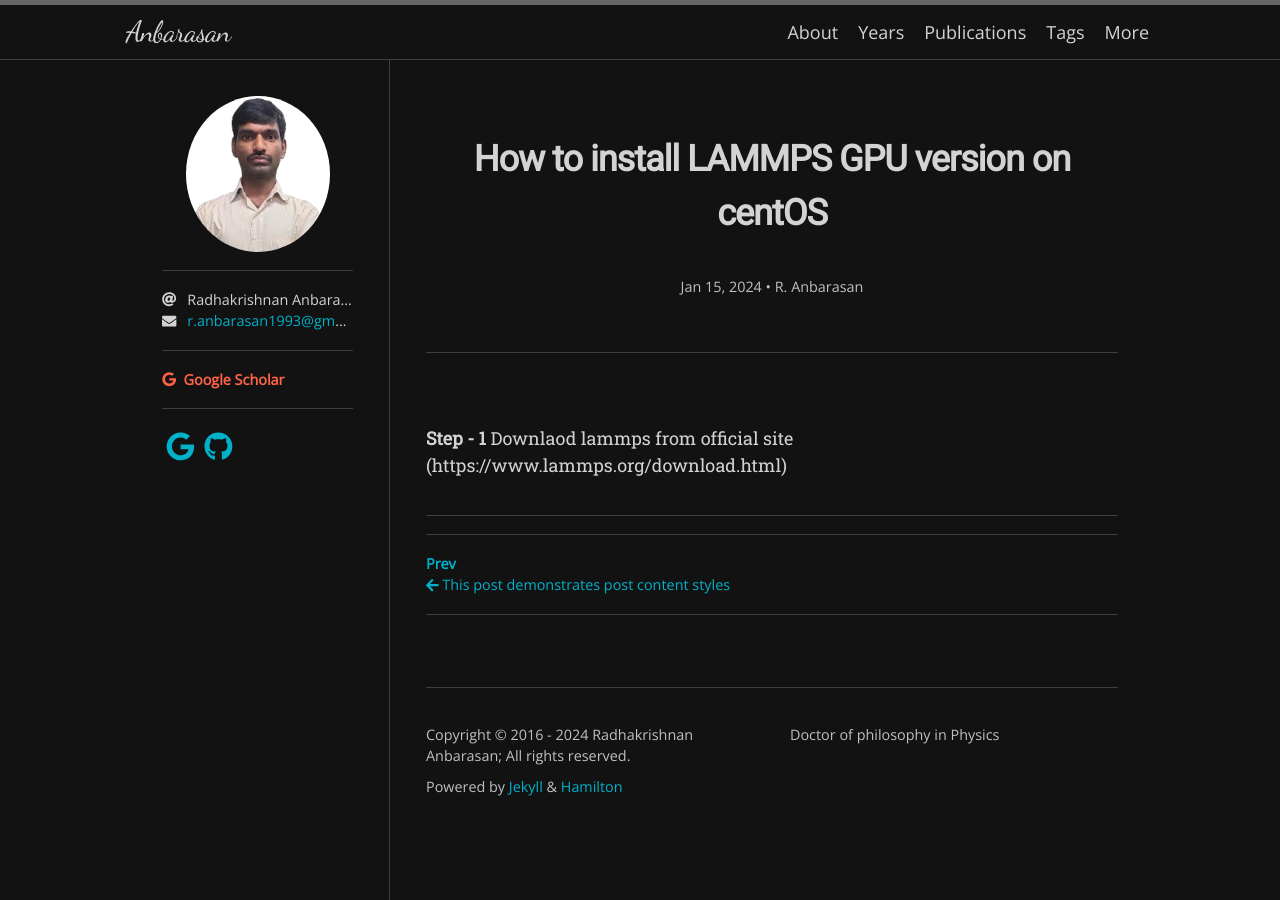
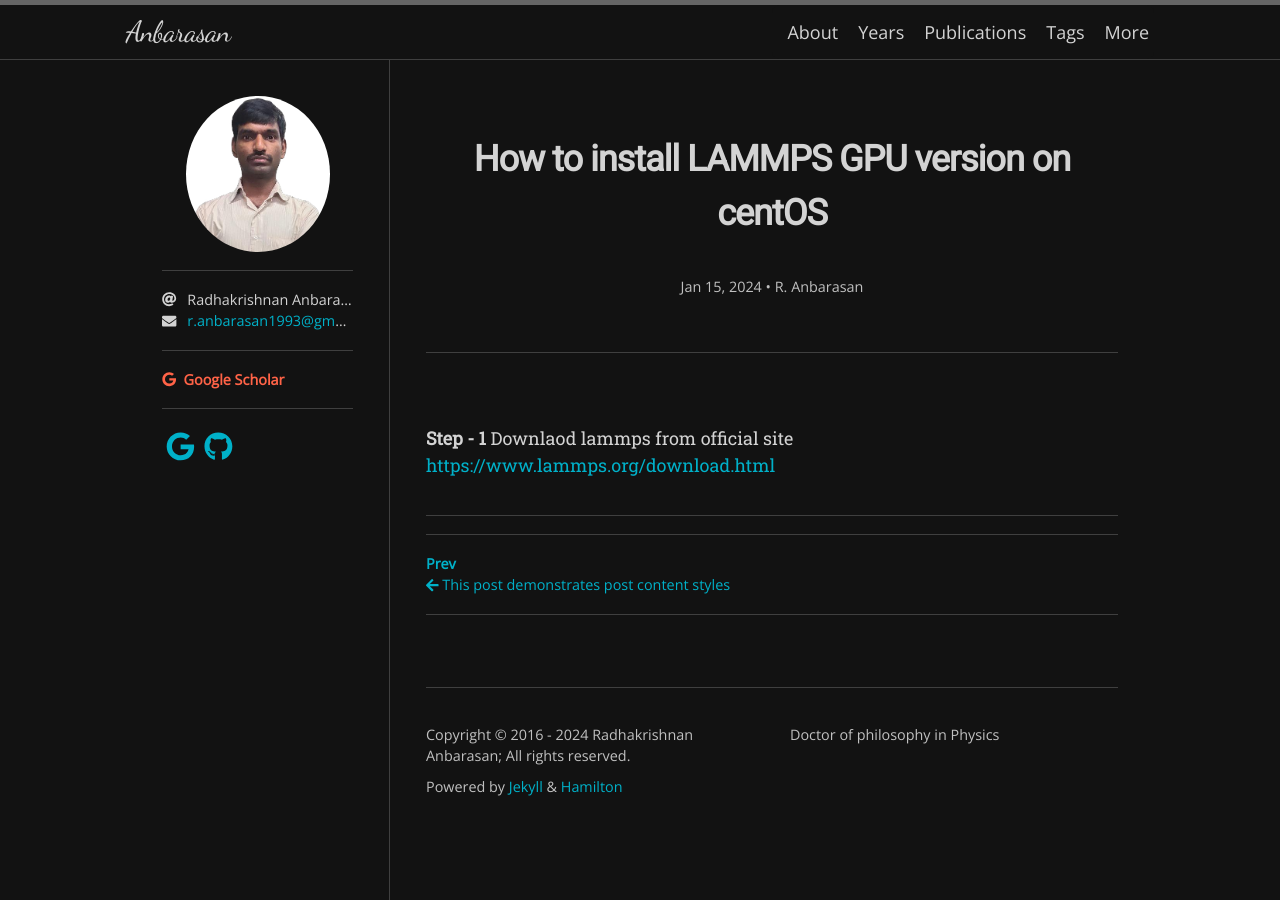
Before and after one commit to anbarasananbu/anbarasan, a Jekyll site: the page built from _posts/2023-01-01-lammps_1.md, in a window 1280 px wide. Built offline with Jekyll 4.4.1, drawn with Linux system fonts in a browser that asks for light colours; nearby versions of some CDN libraries; some web fonts are replaced; a style sheet for code colours, icons or effects is not loaded; part of the change alters nothing that is shown.

```diff
--- a/_posts/2023-01-01-palaniyasan-et-al-publication.md
+++ b/_posts/2023-01-01-lammps_1.md
@@ -6,4 +6,4 @@ author: "R. Anbarasan"
 ---
 
 **Step - 1**
-Downlaod lammps from official site (https://www.lammps.org/download.html)
+Downlaod lammps from official site [https://www.lammps.org/download.html](https://www.lammps.org/download.html)
```
